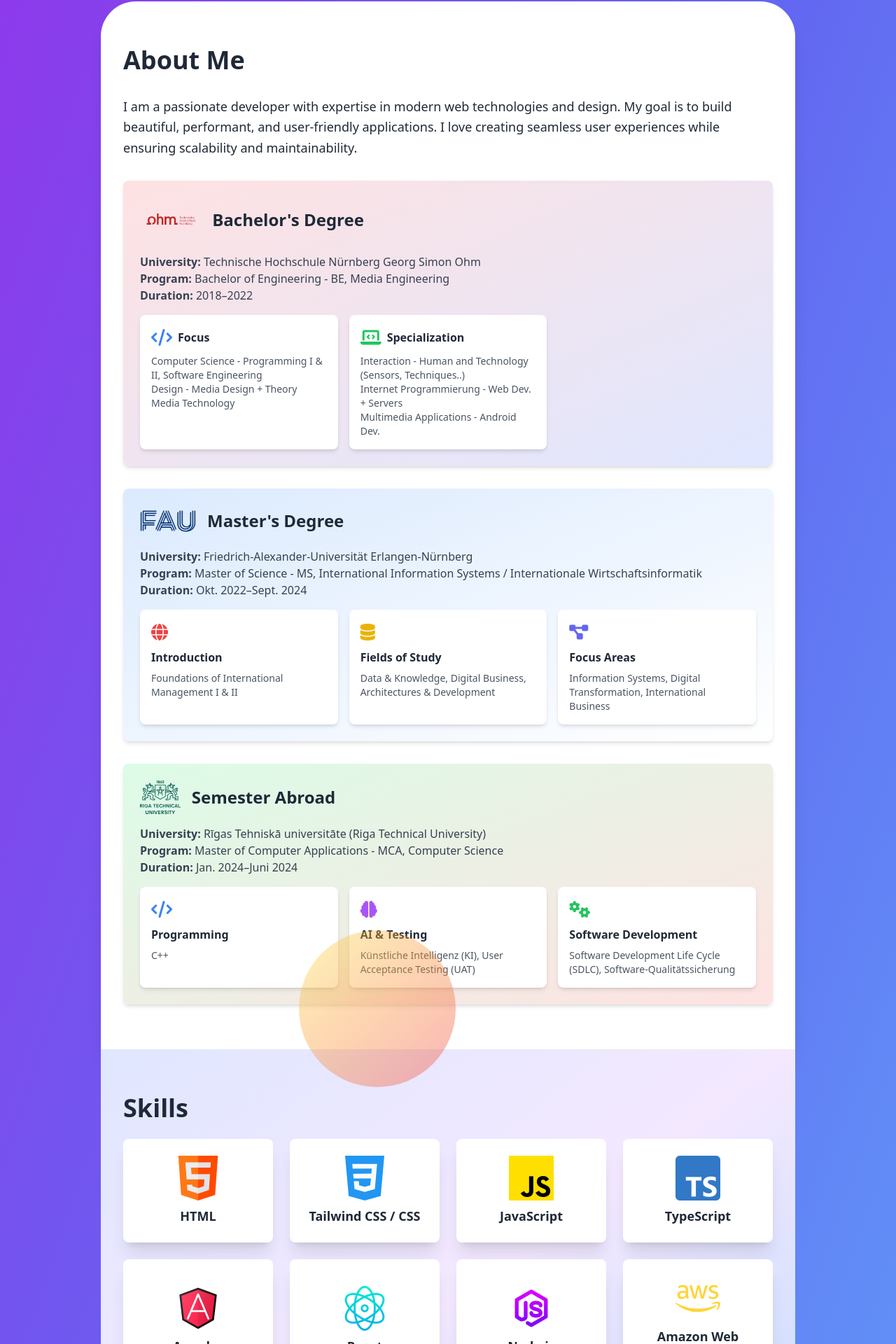
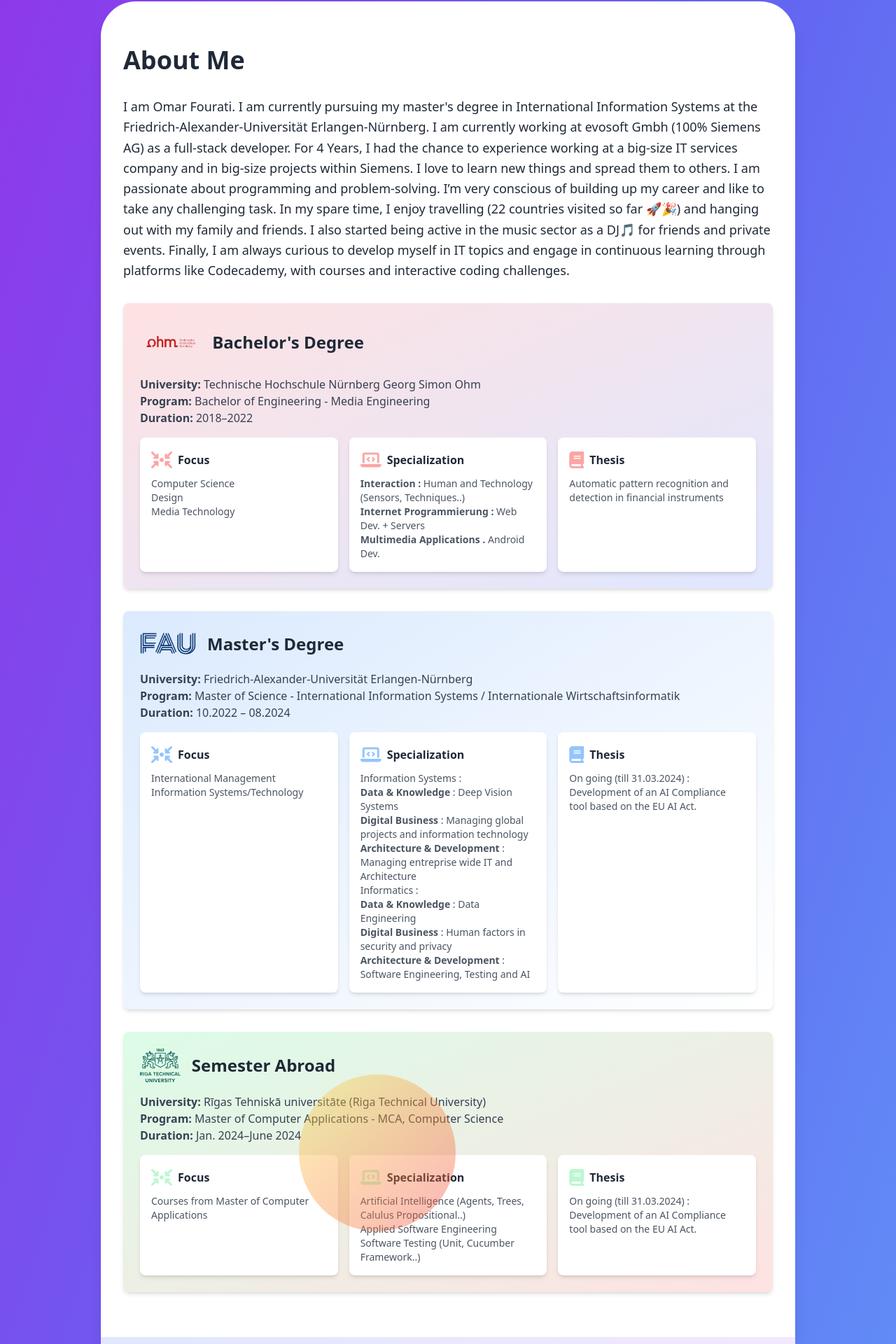
Before and after one commit to OmarFourati/portfolio_resume, an Angular app: page / in a window 1280 px wide. Shown: the part 478-2398 px from the top of the page at 70% size. Built offline with nearby package versions, Linux system fonts and the light colour scheme.

Commit message:
add about you text

```diff
--- a/src/app/app.component.html
+++ b/src/app/app.component.html
@@ -78,10 +78,21 @@
       <h2 class="text-4xl font-bold mb-8">About Me</h2>
       <div class="space-y-8">
         <p class="text-lg leading-relaxed mb-6">
-          I am a passionate developer with expertise in modern web technologies
-          and design. My goal is to build beautiful, performant, and
-          user-friendly applications. I love creating seamless user experiences
-          while ensuring scalability and maintainability.
+          I am Omar Fourati. I am currently pursuing my master's degree in
+          International Information Systems at the
+          Friedrich-Alexander-Universität Erlangen-Nürnberg. I am currently
+          working at evosoft Gmbh (100% Siemens AG) as a full-stack developer.
+          For 4 Years, I had the chance to experience working at a big-size IT
+          services company and in big-size projects within Siemens. I love to
+          learn new things and spread them to others. I am passionate about
+          programming and problem-solving. I’m very conscious of building up my
+          career and like to take any challenging task. In my spare time, I
+          enjoy travelling (22 countries visited so far 🚀🎉) and hanging out
+          with my family and friends. I also started being active in the music
+          sector as a DJ🎵 for friends and private events. Finally, I am always
+          curious to develop myself in IT topics and engage in continuous
+          learning through platforms like Codecademy, with courses and
+          interactive coding challenges.
         </p>
 
         <!-- Bachelor's Degree -->
@@ -101,7 +112,7 @@
             Simon Ohm
           </p>
           <p class="text-gray-700">
-            <strong>Program:</strong> Bachelor of Engineering - BE, Media
+            <strong>Program:</strong> Bachelor of Engineering - Media
             Engineering
           </p>
           <p class="text-gray-700"><strong>Duration:</strong> 2018–2022</p>
@@ -111,32 +122,43 @@
               class="bg-white p-4 rounded-lg shadow-md transition-all duration-300 hover:shadow-xl hover:scale-105"
             >
               <div class="flex">
-                <i class="fas fa-code text-2xl text-blue-500 mb-2"></i>
+                <i
+                  class="fas fa-arrows-to-circle text-2xl text-red-300 mb-2"
+                ></i>
                 <h4 class="font-semibold mb-2 pt-1 ml-2">Focus</h4>
               </div>
-              <p class="text-sm text-gray-600">
-                Computer Science - Programming I & II, Software Engineering
-              </p>
-              <p class="text-sm text-gray-600">
-                Design - Media Design + Theory
-              </p>
+              <p class="text-sm text-gray-600">Computer Science</p>
+              <p class="text-sm text-gray-600">Design</p>
               <p class="text-sm text-gray-600">Media Technology</p>
             </div>
             <div
               class="bg-white p-4 rounded-lg shadow-md transition-all duration-300 hover:shadow-xl hover:scale-105"
             >
               <div class="flex">
-                <i class="fas fa-laptop-code text-2xl text-green-500 mb-2"></i>
+                <i class="fas fa-laptop-code text-2xl text-red-300 mb-2"></i>
                 <h4 class="font-semibold mb-2 pt-1 ml-2">Specialization</h4>
               </div>
               <p class="text-sm text-gray-600">
-                Interaction - Human and Technology (Sensors, Techniques..)
+                <b>Interaction :</b> Human and Technology (Sensors,
+                Techniques..)
               </p>
               <p class="text-sm text-gray-600">
-                Internet Programmierung - Web Dev. + Servers
+                <b>Internet Programmierung :</b> Web Dev. + Servers
               </p>
               <p class="text-sm text-gray-600">
-                Multimedia Applications - Android Dev.
+                <b>Multimedia Applications .</b> Android Dev.
+              </p>
+            </div>
+            <div
+              class="bg-white p-4 rounded-lg shadow-md transition-all duration-300 hover:shadow-xl hover:scale-105"
+            >
+              <div class="flex">
+                <i class="fas fa-book text-2xl text-red-300 mb-2"></i>
+                <h4 class="font-semibold mb-2 pt-1 ml-2">Thesis</h4>
+              </div>
+              <p class="text-sm text-gray-600">
+                Automatic pattern recognition and detection in financial
+                instruments
               </p>
             </div>
           </div>
@@ -159,42 +181,69 @@
             Erlangen-Nürnberg
           </p>
           <p class="text-gray-700">
-            <strong>Program:</strong> Master of Science - MS, International
+            <strong>Program:</strong> Master of Science - International
             Information Systems / Internationale Wirtschaftsinformatik
           </p>
           <p class="text-gray-700">
-            <strong>Duration:</strong> Okt. 2022–Sept. 2024
+            <strong>Duration:</strong> 10.2022 – 08.2024
           </p>
 
           <div class="grid grid-cols-1 md:grid-cols-3 gap-4 mt-4">
             <div
               class="bg-white p-4 rounded-lg shadow-md transition-all duration-300 hover:shadow-xl hover:scale-105"
             >
-              <i class="fas fa-globe text-2xl text-red-500 mb-2"></i>
-              <h4 class="font-semibold mb-2">Introduction</h4>
+              <div class="flex">
+                <i
+                  class="fas fa-arrows-to-circle text-2xl text-blue-300 mb-2"
+                ></i>
+                <h4 class="font-semibold mb-2 pt-1 ml-2">Focus</h4>
+              </div>
+              <p class="text-sm text-gray-600">International Management</p>
               <p class="text-sm text-gray-600">
-                Foundations of International Management I & II
+                Information Systems/Technology
               </p>
             </div>
             <div
               class="bg-white p-4 rounded-lg shadow-md transition-all duration-300 hover:shadow-xl hover:scale-105"
             >
-              <i class="fas fa-database text-2xl text-yellow-500 mb-2"></i>
-              <h4 class="font-semibold mb-2">Fields of Study</h4>
+              <div class="flex">
+                <i class="fas fa-laptop-code text-2xl text-blue-300 mb-2"></i>
+                <h4 class="font-semibold mb-2 pt-1 ml-2">Specialization</h4>
+              </div>
+              <p class="text-sm text-gray-600">Information Systems :</p>
               <p class="text-sm text-gray-600">
-                Data & Knowledge, Digital Business, Architectures & Development
+                <b>Data & Knowledge </b>: Deep Vision Systems
+              </p>
+              <p class="text-sm text-gray-600">
+                <b>Digital Business </b>: Managing global projects and
+                information technology
+              </p>
+              <p class="text-sm text-gray-600">
+                <b>Architecture & Development </b>: Managing entreprise wide IT
+                and Architecture
+              </p>
+              <p class="text-sm text-gray-600">Informatics :</p>
+              <p class="text-sm text-gray-600">
+                <b>Data & Knowledge </b>: Data Engineering
+              </p>
+              <p class="text-sm text-gray-600">
+                <b>Digital Business </b>: Human factors in security and privacy
+              </p>
+              <p class="text-sm text-gray-600">
+                <b>Architecture & Development </b>: Software Engineering,
+                Testing and AI
               </p>
             </div>
             <div
               class="bg-white p-4 rounded-lg shadow-md transition-all duration-300 hover:shadow-xl hover:scale-105"
             >
-              <i
-                class="fas fa-project-diagram text-2xl text-indigo-500 mb-2"
-              ></i>
-              <h4 class="font-semibold mb-2">Focus Areas</h4>
+              <div class="flex">
+                <i class="fas fa-book text-2xl text-blue-300 mb-2"></i>
+                <h4 class="font-semibold mb-2 pt-1 ml-2">Thesis</h4>
+              </div>
               <p class="text-sm text-gray-600">
-                Information Systems, Digital Transformation, International
-                Business
+                On going (till 31.03.2024) : Development of an AI Compliance
+                tool based on the EU AI Act.
               </p>
             </div>
           </div>
@@ -221,34 +270,48 @@
             Computer Science
           </p>
           <p class="text-gray-700">
-            <strong>Duration:</strong> Jan. 2024–Juni 2024
+            <strong>Duration:</strong> Jan. 2024–June 2024
           </p>
 
           <div class="grid grid-cols-1 md:grid-cols-3 gap-4 mt-4">
             <div
               class="bg-white p-4 rounded-lg shadow-md transition-all duration-300 hover:shadow-xl hover:scale-105"
             >
-              <i class="fas fa-code text-2xl text-blue-500 mb-2"></i>
-              <h4 class="font-semibold mb-2">Programming</h4>
-              <p class="text-sm text-gray-600">C++</p>
-            </div>
-            <div
-              class="bg-white p-4 rounded-lg shadow-md transition-all duration-300 hover:shadow-xl hover:scale-105"
-            >
-              <i class="fas fa-brain text-2xl text-purple-500 mb-2"></i>
-              <h4 class="font-semibold mb-2">AI & Testing</h4>
+              <div class="flex">
+                <i
+                  class="fas fa-arrows-to-circle text-2xl text-green-200 mb-2"
+                ></i>
+                <h4 class="font-semibold mb-2 pt-1 ml-2">Focus</h4>
+              </div>
               <p class="text-sm text-gray-600">
-                Künstliche Intelligenz (KI), User Acceptance Testing (UAT)
+                Courses from Master of Computer Applications
               </p>
             </div>
             <div
               class="bg-white p-4 rounded-lg shadow-md transition-all duration-300 hover:shadow-xl hover:scale-105"
             >
-              <i class="fas fa-cogs text-2xl text-green-500 mb-2"></i>
-              <h4 class="font-semibold mb-2">Software Development</h4>
+              <div class="flex">
+                <i class="fas fa-laptop-code text-2xl text-green-200 mb-2"></i>
+                <h4 class="font-semibold mb-2 pt-1 ml-2">Specialization</h4>
+              </div>
               <p class="text-sm text-gray-600">
-                Software Development Life Cycle (SDLC),
-                Software-Qualitätssicherung
+                Artificial Intelligence (Agents, Trees, Calulus Propositional..)
+              </p>
+              <p class="text-sm text-gray-600">Applied Software Engineering</p>
+              <p class="text-sm text-gray-600">
+                Software Testing (Unit, Cucumber Framework..)
+              </p>
+            </div>
+            <div
+              class="bg-white p-4 rounded-lg shadow-md transition-all duration-300 hover:shadow-xl hover:scale-105"
+            >
+              <div class="flex">
+                <i class="fas fa-book text-2xl text-green-200 mb-2"></i>
+                <h4 class="font-semibold mb-2 pt-1 ml-2">Thesis</h4>
+              </div>
+              <p class="text-sm text-gray-600">
+                On going (till 31.03.2024) : Development of an AI Compliance
+                tool based on the EU AI Act.
               </p>
             </div>
           </div>
--- a/src/app/app.component.ts
+++ b/src/app/app.component.ts
@@ -20,7 +20,7 @@ export class AppComponent {
     { name: 'React', icon: 'assets/physics.png' },
     { name: 'Node.js', icon: 'assets/nodejs.png' },
     { name: 'Amazon Web Services', icon: 'assets/aws-brands-solid.svg' },
-    { name: 'REST API', icon: 'assets/api.png' },
+    { name: 'REST API / SQL /NO SQL', icon: 'assets/api.png' },
     { name: 'Agile Development', icon: 'assets/agile.png' },
     { name: 'Python', icon: 'assets/python.png' },
     { name: 'Git', icon: 'assets/social.png' },
```
